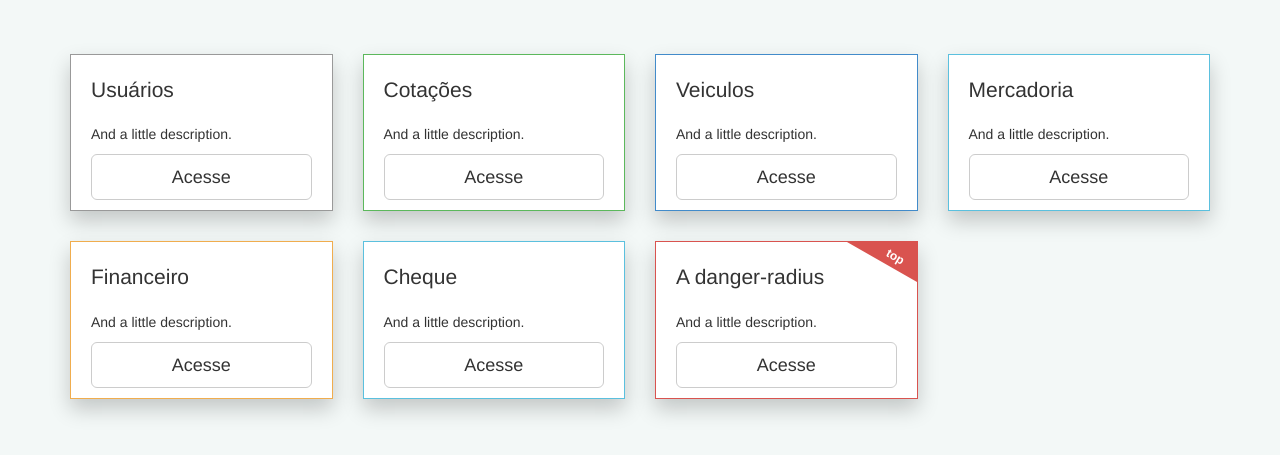
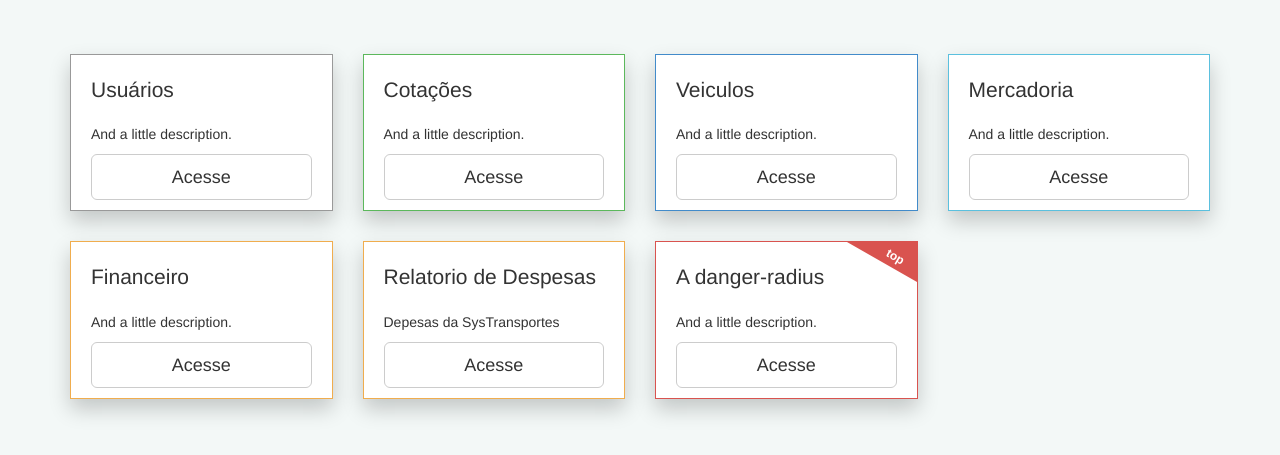
Before and after one commit to marcelloteofilo/systransportes, a PHP site: page /view/telaAdminSystem.php in a window 1280 px wide. Shown: the part 51-506 px from the top of the page. Run offline with PHP 8.4, Linux system fonts and the light colour scheme.

Commit message:
Despesas

```diff
--- a/view/telaAdminSystem.php
+++ b/view/telaAdminSystem.php
@@ -83,17 +83,19 @@
 				</div>
 			</div>
 		</div>
+
 		<div class="col-xs-12 col-sm-6 col-md-4 col-lg-3">
-			<div class="offer offer-info">
+			<div class="offer offer-warning">
 				<div class="offer-content">
 					<h3 class="lead">
-						Cheque
+						Relatorio de Despesas
 					</h3>
-					<p>And a little description.</p>
-					<a class="btn btn-lg btn-block btn-default" href="cheque/telaAdminCheque.php">Acesse</a>
+					<p>Depesas da SysTransportes</p>
+					<a class="btn btn-lg btn-block btn-default" href="despesas/telaAdminDespesas.php">Acesse</a>
 				</div>
 			</div>
 		</div>
+
 		<div class="col-xs-12 col-sm-6 col-md-4 col-lg-3">
 			<div class="offer offer-danger">
 				<div class="shape">
```
